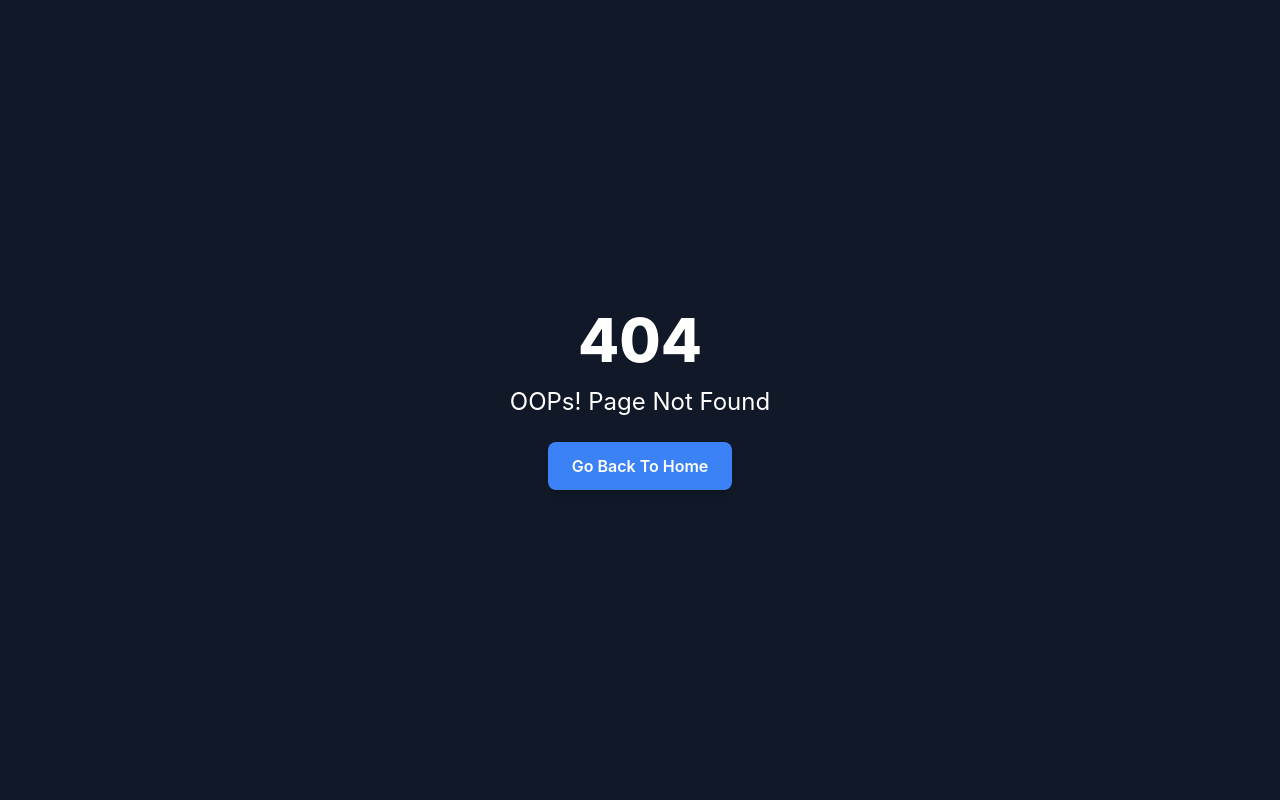
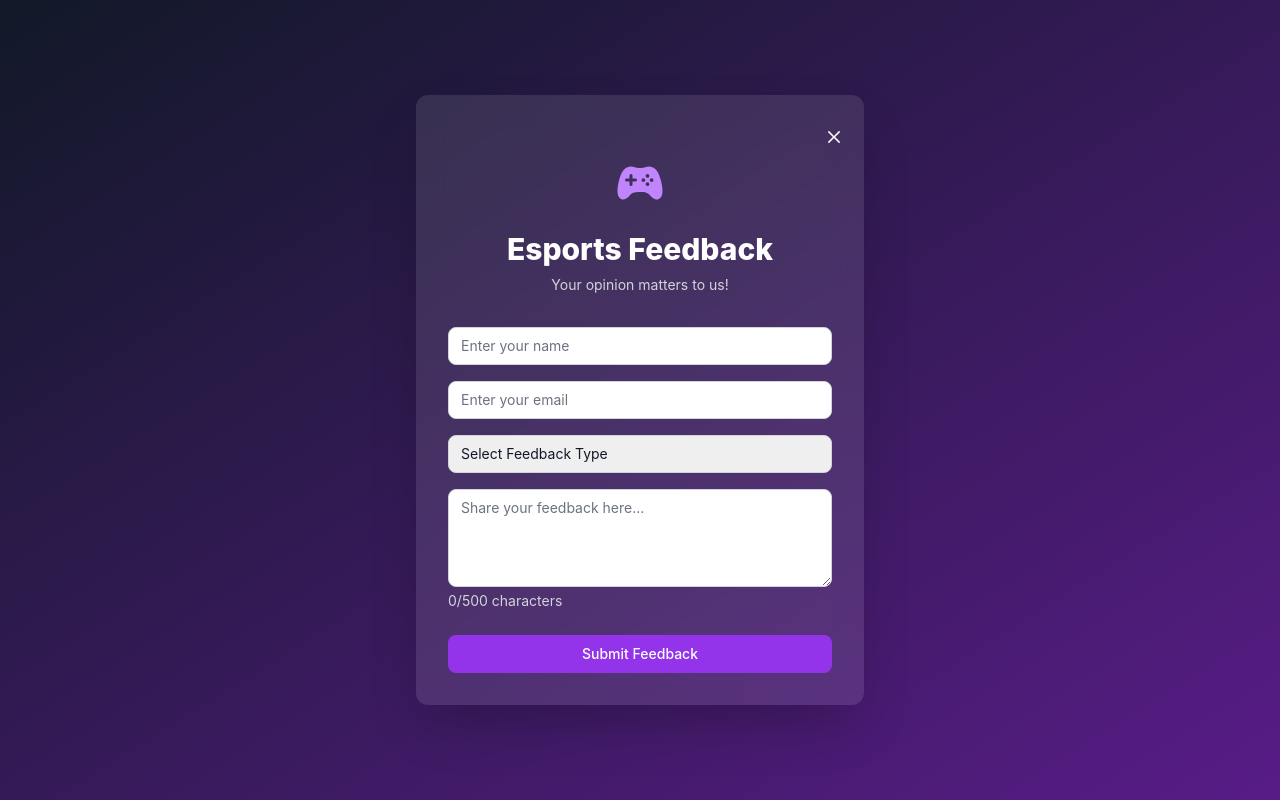
Before and after one commit to 0nikhilkumar/unreal-esports-client, a React (Vite) app: page /feedback in a window 1280 px wide. Before the commit this address had no page. Built offline with nearby package versions, Linux system fonts and the light colour scheme.

Commit message:
Add Feedback Form

```diff
--- a/package.json
+++ b/package.json
@@ -17,7 +17,8 @@
     "react-dom": "^18.3.1",
     "react-icons": "^5.3.0",
     "react-redux": "^9.1.2",
-    "react-router-dom": "^7.0.1"
+    "react-router-dom": "^7.0.1",
+    "react-toastify": "^10.0.6"
   },
   "devDependencies": {
     "@eslint/js": "^9.13.0",
--- a/src/Pages/Home/Home.jsx
+++ b/src/Pages/Home/Home.jsx
@@ -1,6 +1,7 @@
 import { useRef, useState } from "react";
 import Navbar from "../../components/Navbar/Navbar";
 import Footer from "../../components/Footer/Footer"
+import Feedback_Navbar from "../../components/Feedback_Navbar/Feedback_Navbar";
 
 function Home() {
   // const [hamburger, setHamburger] = useState(false);
@@ -41,6 +42,8 @@ function Home() {
       <div className="absolute inset-0 bg-black bg-opacity-10"></div>
       <div className="absolute inset-0 bg-black bg-opacity-10"></div>
 
+
+
       {/* Navbar */}
       <Navbar toggleAudio={toggleAudio} isMuted={isMuted} />
 
--- a/src/Pages/HomeLayout/HomeLayout.jsx
+++ b/src/Pages/HomeLayout/HomeLayout.jsx
@@ -5,11 +5,15 @@ import Join_Now from '../../components/Join_Now/Join_Now'
 import FAQ from '../../components/FAQ/FAQ'
 import Home from '../Home/Home'
 import Footer from "../../components/Footer/Footer"
+import Feedback_Navbar from '../../components/Feedback_Navbar/Feedback_Navbar'
 
 function HomeLayout() {
   return (
     <>
       {/* <CustomCursor /> */}
+
+      {/* Feedback Navbar */}
+      <Feedback_Navbar/>
       <Home />
       <Partners />
       <TournamentComponent />
--- /dev/null
+++ b/src/components/Feedback Form/FeedbackForm.jsx
@@ -0,0 +1,216 @@
+import React, { useState } from "react";
+import { IoGameController } from "react-icons/io5";
+import { FaTimes } from "react-icons/fa";
+import { Link } from "react-router-dom";
+import { RxCross2 } from "react-icons/rx";
+
+const FeedbackForm = () => {
+  const [formData, setFormData] = useState({
+    name: "",
+    email: "",
+    feedbackType: "",
+    message: "",
+  });
+
+  const [errors, setErrors] = useState({});
+  const [showModal, setShowModal] = useState(false);
+
+  const validateForm = () => {
+    const newErrors = {};
+    if (!formData.name.trim()) {
+      newErrors.name = "Name is required";
+    }
+    if (!formData.email.trim()) {
+      newErrors.email = "Email is required";
+    } else if (!/^[^\s@]+@[^\s@]+\.[^\s@]+$/.test(formData.email)) {
+      newErrors.email = "Invalid email format";
+    }
+    if (!formData.feedbackType) {
+      newErrors.feedbackType = "Please select a feedback type";
+    }
+    if (!formData.message.trim()) {
+      newErrors.message = "Message is required";
+    } else if (formData.message.length > 500) {
+      newErrors.message = "Message exceeds 500 characters";
+    }
+    return newErrors;
+  };
+
+  const handleSubmit = (e) => {
+    e.preventDefault();
+    const formErrors = validateForm();
+    if (Object.keys(formErrors).length === 0) {
+      console.log("Form submitted:", formData);
+      setShowModal(true);
+      setFormData({ name: "", email: "", feedbackType: "", message: "" });
+    } else {
+      setErrors(formErrors);
+    }
+  };
+
+  const handleChange = (e) => {
+    const { name, value } = e.target;
+    setFormData((prev) => ({
+      ...prev,
+      [name]: value,
+    }));
+    if (errors[name]) {
+      setErrors((prev) => ({
+        ...prev,
+        [name]: "",
+      }));
+    }
+  };
+
+  return (
+    <div className="min-h-screen bg-gradient-to-br from-gray-900 to-purple-900 py-12 px-4 sm:px-6 lg:px-8 flex items-center justify-center">
+      <div className=" relative max-w-md w-full space-y-8 bg-white bg-opacity-10 backdrop-blur-lg rounded-xl p-8 shadow-2xl">
+
+
+      <div className="absolute right-5">
+          <Link to={"/"}>
+            <RxCross2 className="text-white text-xl cursor-pointer" />
+          </Link>
+        </div>
+
+        <div className="text-center">
+          <IoGameController className="mx-auto h-12 w-12 text-purple-400" />
+          <h2 className="mt-6 text-3xl font-extrabold text-white">
+            Esports Feedback
+          </h2>
+          <p className="mt-2 text-sm text-gray-300">
+            Your opinion matters to us!
+          </p>
+        </div>
+
+
+
+        <form className="mt-8 space-y-6" onSubmit={handleSubmit}>
+          <div className="space-y-4">
+            <div>
+              <label htmlFor="name" className="sr-only">
+                Name
+              </label>
+              <input
+                id="name"
+                name="name"
+                type="text"
+                value={formData.name}
+                onChange={handleChange}
+                className={`appearance-none relative block w-full px-3 py-2 border ${
+                  errors.name ? "border-red-500" : "border-gray-300"
+                } placeholder-gray-500 text-gray-900 rounded-lg focus:outline-none focus:ring-purple-500 focus:border-purple-500 focus:z-10 sm:text-sm`}
+                placeholder="Enter your name"
+              />
+              {errors.name && (
+                <p className="mt-1 text-sm text-red-500">{errors.name}</p>
+              )}
+            </div>
+
+            <div>
+              <label htmlFor="email" className="sr-only">
+                Email
+              </label>
+              <input
+                id="email"
+                name="email"
+                type="email"
+                value={formData.email}
+                onChange={handleChange}
+                className={`appearance-none relative block w-full px-3 py-2 border ${
+                  errors.email ? "border-red-500" : "border-gray-300"
+                } placeholder-gray-500 text-gray-900 rounded-lg focus:outline-none focus:ring-purple-500 focus:border-purple-500 focus:z-10 sm:text-sm`}
+                placeholder="Enter your email"
+              />
+              {errors.email && (
+                <p className="mt-1 text-sm text-red-500">{errors.email}</p>
+              )}
+            </div>
+
+            <div>
+              <label htmlFor="feedbackType" className="sr-only">
+                Feedback Type
+              </label>
+              <select
+                id="feedbackType"
+                name="feedbackType"
+                value={formData.feedbackType}
+                onChange={handleChange}
+                className={`appearance-none relative block w-full px-3 py-2 border ${
+                  errors.feedbackType ? "border-red-500" : "border-gray-300"
+                } placeholder-gray-500 text-gray-900 rounded-lg focus:outline-none focus:ring-purple-500 focus:border-purple-500 focus:z-10 sm:text-sm`}
+              >
+                <option value="">Select Feedback Type</option>
+                <option value="bug">Bug Report</option>
+                <option value="feature">Feature Request</option>
+                <option value="general">General Feedback</option>
+              </select>
+              {errors.feedbackType && (
+                <p className="mt-1 text-sm text-red-500">
+                  {errors.feedbackType}
+                </p>
+              )}
+            </div>
+
+            <div>
+              <label htmlFor="message" className="sr-only">
+                Message
+              </label>
+              <textarea
+                id="message"
+                name="message"
+                value={formData.message}
+                onChange={handleChange}
+                rows="4"
+                className={`appearance-none relative block w-full px-3 py-2 border ${
+                  errors.message ? "border-red-500" : "border-gray-300"
+                } placeholder-gray-500 text-gray-900 rounded-lg focus:outline-none focus:ring-purple-500 focus:border-purple-500 focus:z-10 sm:text-sm`}
+                placeholder="Share your feedback here..."
+              />
+              {errors.message && (
+                <p className="mt-1 text-sm text-red-500">{errors.message}</p>
+              )}
+              <p className="mt-1 text-sm text-gray-300">
+                {formData.message.length}/500 characters
+              </p>
+            </div>
+          </div>
+
+          <button
+            type="submit"
+            className="group relative w-full flex justify-center py-2 px-4 border border-transparent text-sm font-medium rounded-lg text-white bg-purple-600 hover:bg-purple-700 focus:outline-none focus:ring-2 focus:ring-offset-2 focus:ring-purple-500 transform transition-all duration-150 hover:scale-105"
+          >
+            Submit Feedback
+          </button>
+        </form>
+      </div>
+
+      {showModal && (
+        <div className="fixed inset-0 bg-black bg-opacity-50 flex items-center justify-center z-50">
+          <div className="bg-white rounded-lg p-8 max-w-sm">
+            <div className="flex justify-between items-center mb-4">
+              <h3 className="text-xl font-bold text-gray-900">Success!</h3>
+              <button
+                onClick={() => setShowModal(false)}
+                className="text-gray-400 hover:text-gray-500"
+              >
+                <FaTimes />
+              </button>
+            </div>
+            <p className="text-gray-600">
+              Thank you for your feedback! We'll review it shortly.
+            </p>
+            <button
+              onClick={() => setShowModal(false)}
+              className="mt-4 w-full bg-purple-600 text-white py-2 px-4 rounded-lg hover:bg-purple-700 transition-colors"
+            >
+              Close
+            </button>
+          </div>
+        </div>
+      )}
+    </div>
+  );
+};
+
+export default FeedbackForm;
--- /dev/null
+++ b/src/components/Feedback_Navbar/Feedback_Navbar.jsx
@@ -0,0 +1,19 @@
+import { Link } from "react-router-dom"
+
+function Feedback_Navbar() {
+  return (
+    <div className="bg-black p-2 flex justify-center items-center">
+      <div>
+        <h1 className="text-white">Beta Version</h1>
+      </div>
+      <button
+          className=" ml-3 px-3 py-1 text-sm font-medium text-white bg-gradient-to-r from-purple-500 via-pink-500 to-red-500 rounded-lg shadow-md"
+          onClick={() => setHamburger(false)}
+        >
+          <Link to="/feedback">Feedback Form</Link>
+        </button>
+    </div>
+  )
+}
+
+export default Feedback_Navbar
--- a/src/components/Navbar/Navbar.jsx
+++ b/src/components/Navbar/Navbar.jsx
@@ -27,7 +27,7 @@ function Navbar({ toggleAudio, isMuted }) {
       </div>
 
       {/* Links for Medium & Large Screens */}
-      <div className="hidden md:flex items-center space-x-6">
+      <div className="hidden md:flex items-center space-x-5">
         <Link to="/" className="hover:text-gray-300 transition-colors">
           Home
         </Link>
@@ -45,14 +45,18 @@ function Navbar({ toggleAudio, isMuted }) {
         </a>
         <Link
           to="/login"
-            className=" overflow-hidden relative sm:text-xs inline-flex items-center justify-center px-6 sm:px-10 py-2 sm:py-4 font-mono font-medium tracking-tighter text-white bg-red-600 rounded-lg group">
-            <span className="absolute w-0 h-0 transition-all duration-500 ease-out bg-red-700 rounded-full group-hover:w-full group-hover:h-56"></span>
-            <span className="absolute inset-0 w-full h-full -mt-1 rounded-lg opacity-30 bg-gradient-to-b from-transparent via-transparent to-red-500"></span>
+          className=" overflow-hidden relative sm:text-xs inline-flex items-center justify-center px-6 sm:px-7 py-2 sm:py-3 font-mono font-medium tracking-tighter text-white bg-blue-600 rounded-lg group"
+        >
+          <span className="absolute w-0 h-0 transition-all duration-500 ease-out bg-blue-700 rounded-full group-hover:w-full group-hover:h-56"></span>
+          <span className="absolute inset-0 w-full h-full -mt-1 rounded-lg opacity-30 bg-gradient-to-b from-transparent via-transparent to-blue-500"></span>
           <span className="relative flex justify-center items-center gap-2 uppercase tracking-wide">
             Login
           </span>
         </Link>
-        <div className="cursor-pointer bg-red-600 rounded py-3 px-4 text-2xl" onClick={toggleAudio}>
+        <div
+          className="cursor-pointer bg-blue-600 rounded py-2 px-3 text-2xl"
+          onClick={toggleAudio}
+        >
           {isMuted ? (
             <HiMiniSpeakerWave />
           ) : (
@@ -66,7 +70,8 @@ function Navbar({ toggleAudio, isMuted }) {
         className="md:hidden text-xl sm:text-2xl focus:outline-none"
         onClick={() => setHamburger(!hamburger)}
       >
-        {hamburger ? "X" : "☰"} {/* Conditional rendering of hamburger or cross icon */}
+        {hamburger ? "X" : "☰"}{" "}
+        {/* Conditional rendering of hamburger or cross icon */}
       </button>
 
       {/* Mobile Navbar */}
--- a/src/main.jsx
+++ b/src/main.jsx
@@ -14,6 +14,8 @@ import HomeLayout from "./Pages/HomeLayout/HomeLayout";
 import Login from "./components/Login/Login";
 import About from "./Pages/About/About";
 import Tournament from "./Pages/Tournament/Tournament";
+import FeedbackForm from "./components/Feedback Form/FeedbackForm";
+
 
 const router = createBrowserRouter(
   createRoutesFromElements(
@@ -23,6 +25,7 @@ const router = createBrowserRouter(
       <Route path="/login" element={<Login />} />
       <Route path="/about" element={<About />} />
       <Route path="/tournament" element={<Tournament />} />
+      <Route path="/feedback" element={<FeedbackForm />} />
     </Route>
   )
 );
```
Also changed, not shown: 1 other file (tests, documents, lock files or other folders). Lines whose indentation alone changed are shown as unchanged.
